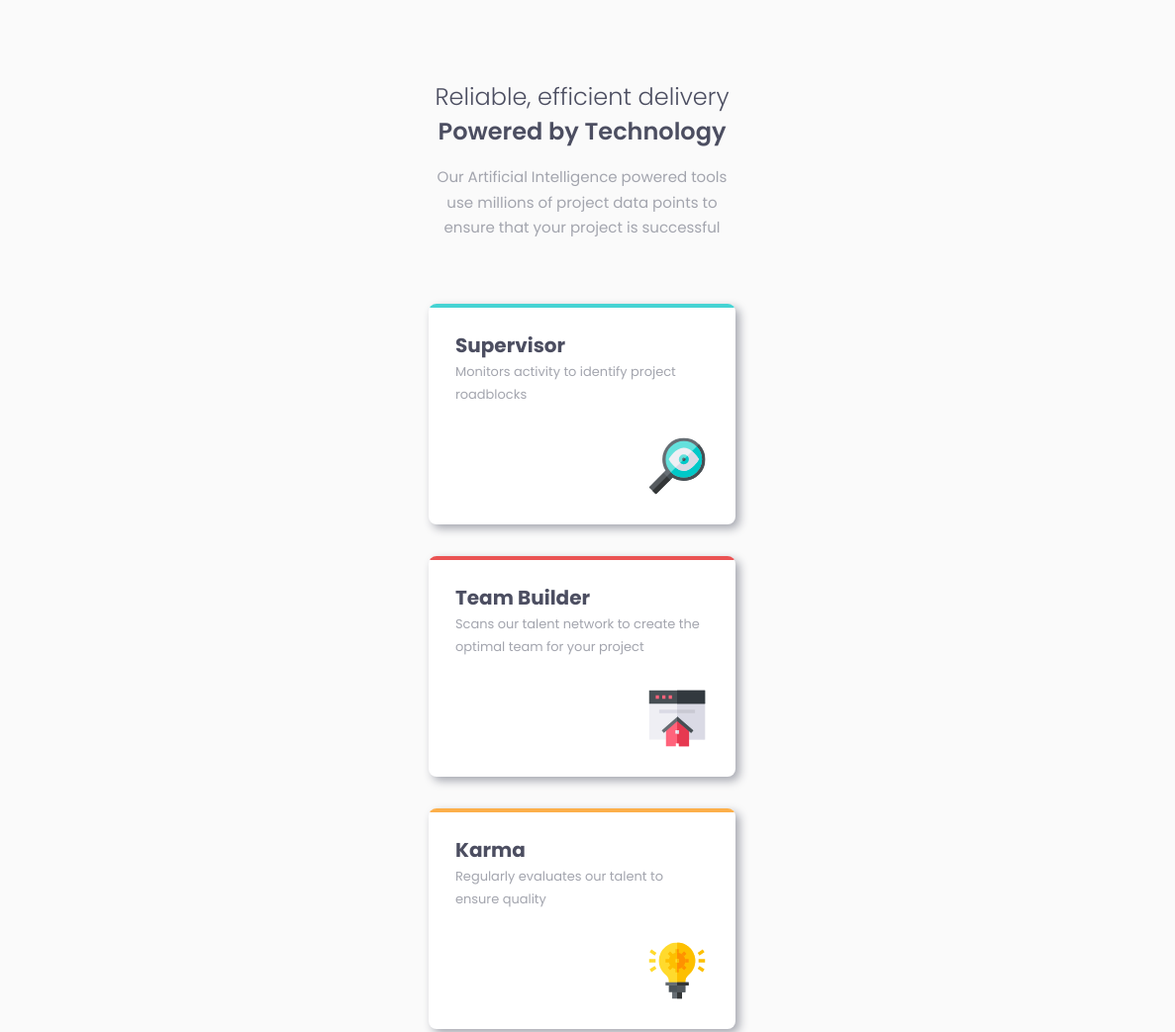
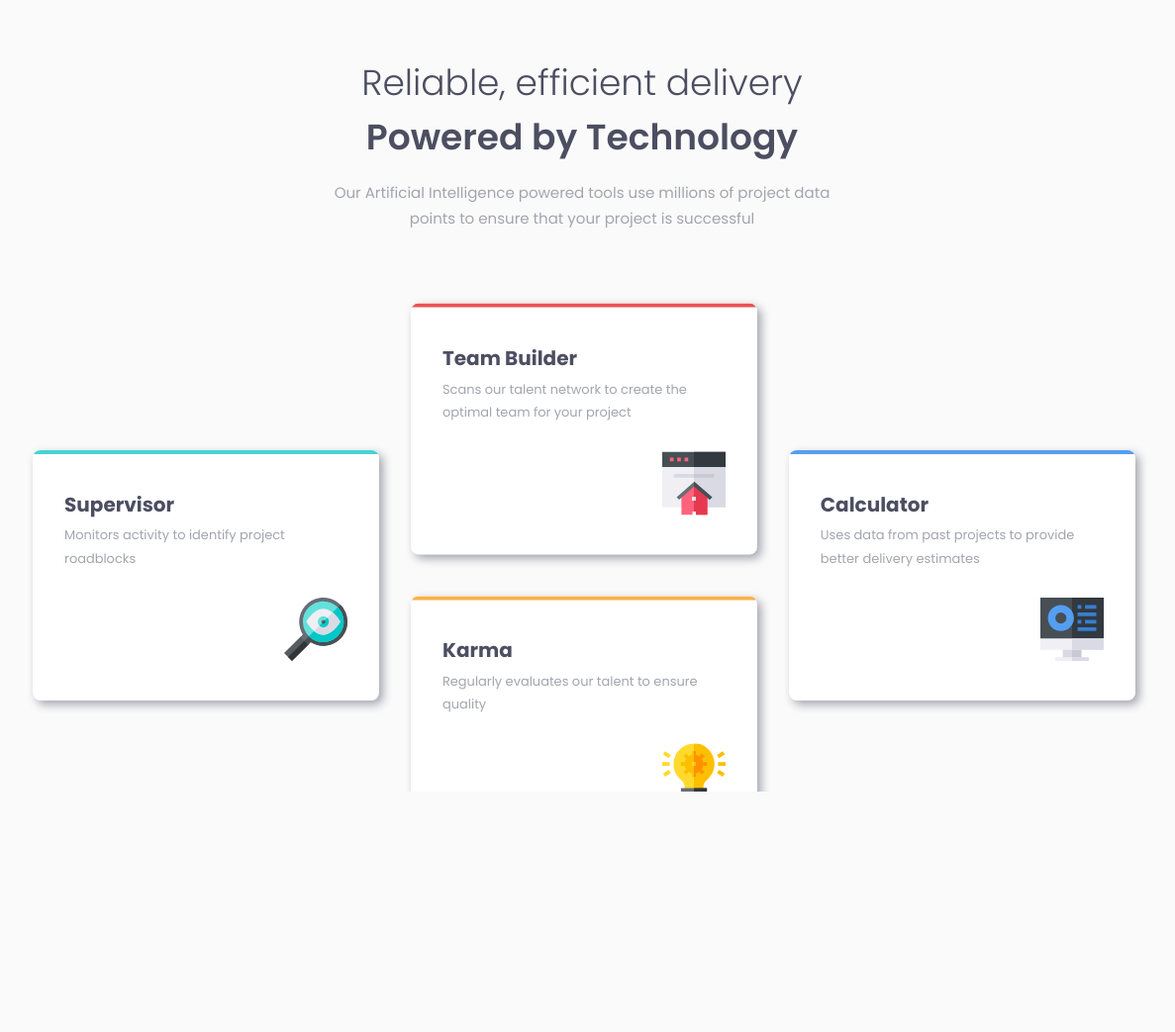
Before and after one commit to DrakeHermit/four-card-feature, a plain HTML site: page index.html in a window 1536 px wide. Shown: the top 1043 px of the page at 99% size, without its empty margins (180-1367 px from the left). After the commit the page ends 800 px from the top, so only its background shows below. Drawn offline with Linux system fonts and the light colour scheme.

Commit message:
Finalized chellenge

```diff
--- a/style.css
+++ b/style.css
@@ -106,3 +106,54 @@ h2 {
 .card.blue::before {
   background-color: var(--blue);
 }
+
+@media screen and (min-width: 90rem) {
+  .main__content {
+    max-width: 95rem;
+    max-height: 100vh;
+    overflow-y: hidden;
+    padding: 3.5rem;
+  }
+  .header {
+    max-width: 33.75rem;
+    margin: 0 auto;
+  }
+  .header h1 {
+    font-size: 2.25rem;
+  }
+  .grid {
+    display: grid;
+    max-width: 69.37rem;
+    grid-template-columns: repeat(3, 21.87rem);
+    grid-template-rows: repeat(2, 1fr);
+    gap: 2rem;
+    transform: translateY(-10rem);
+  }
+  .grid h2 {
+    margin-bottom: 0.3rem;
+  }
+  .grid .card {
+    padding: 2.5rem 2rem;
+  }
+  .grid .card:first-child{
+    grid-row-start: 2;
+    grid-row-end: 3;
+  }
+  .grid .card:nth-child(2){
+    grid-column-start: 2;
+    transform: translateY(10.6rem);
+    grid-row-start: 1;
+  }
+  .grid .card:nth-child(3){
+    grid-column-start: 2;
+    grid-row-start: 3;
+    transform: translateY(-10.6rem);
+  }
+  .grid .card:nth-child(4){
+    grid-row-start: 2;
+    grid-column-start: 3;
+  }
+  .card svg {
+    scale: 1;
+  }
+}
```
